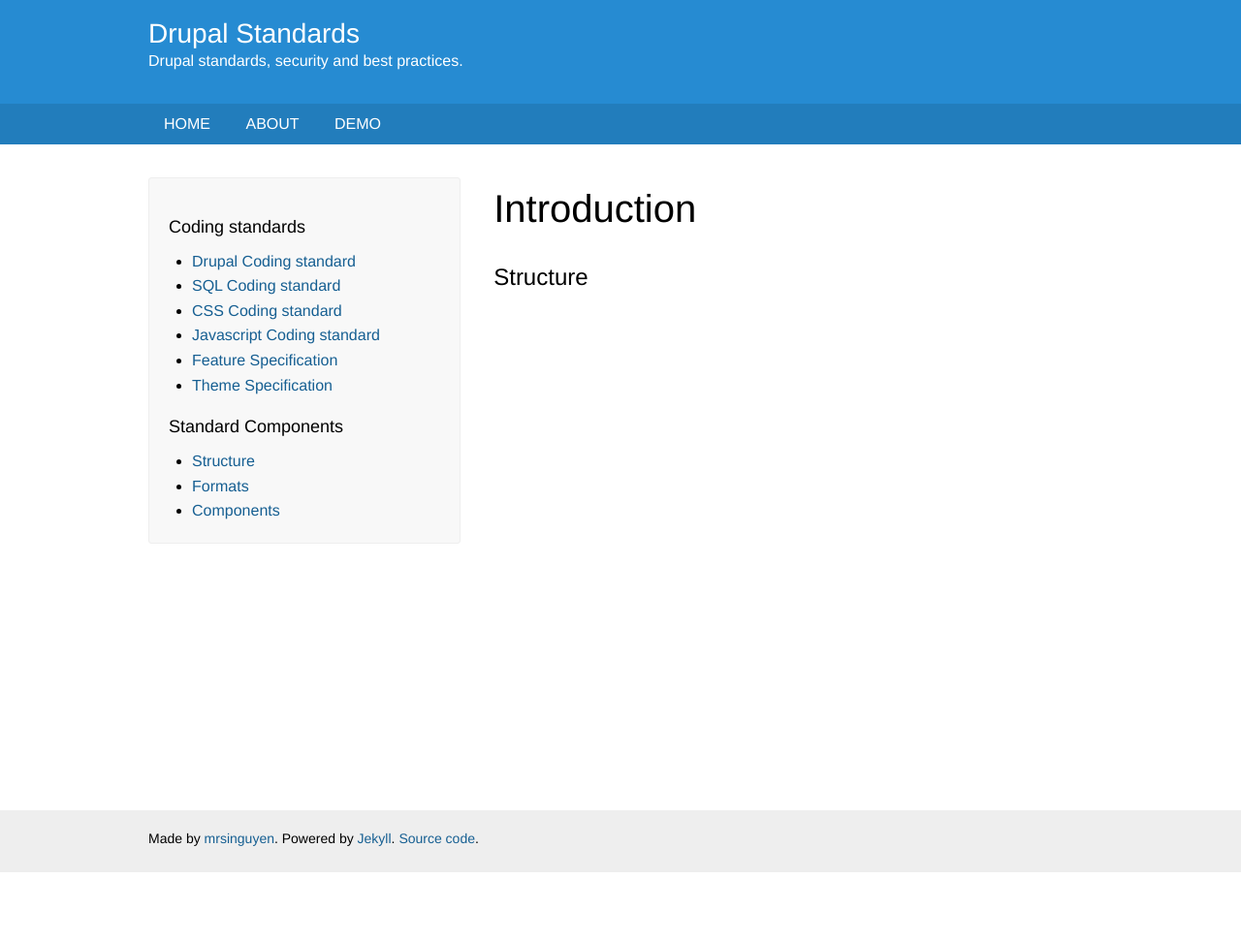
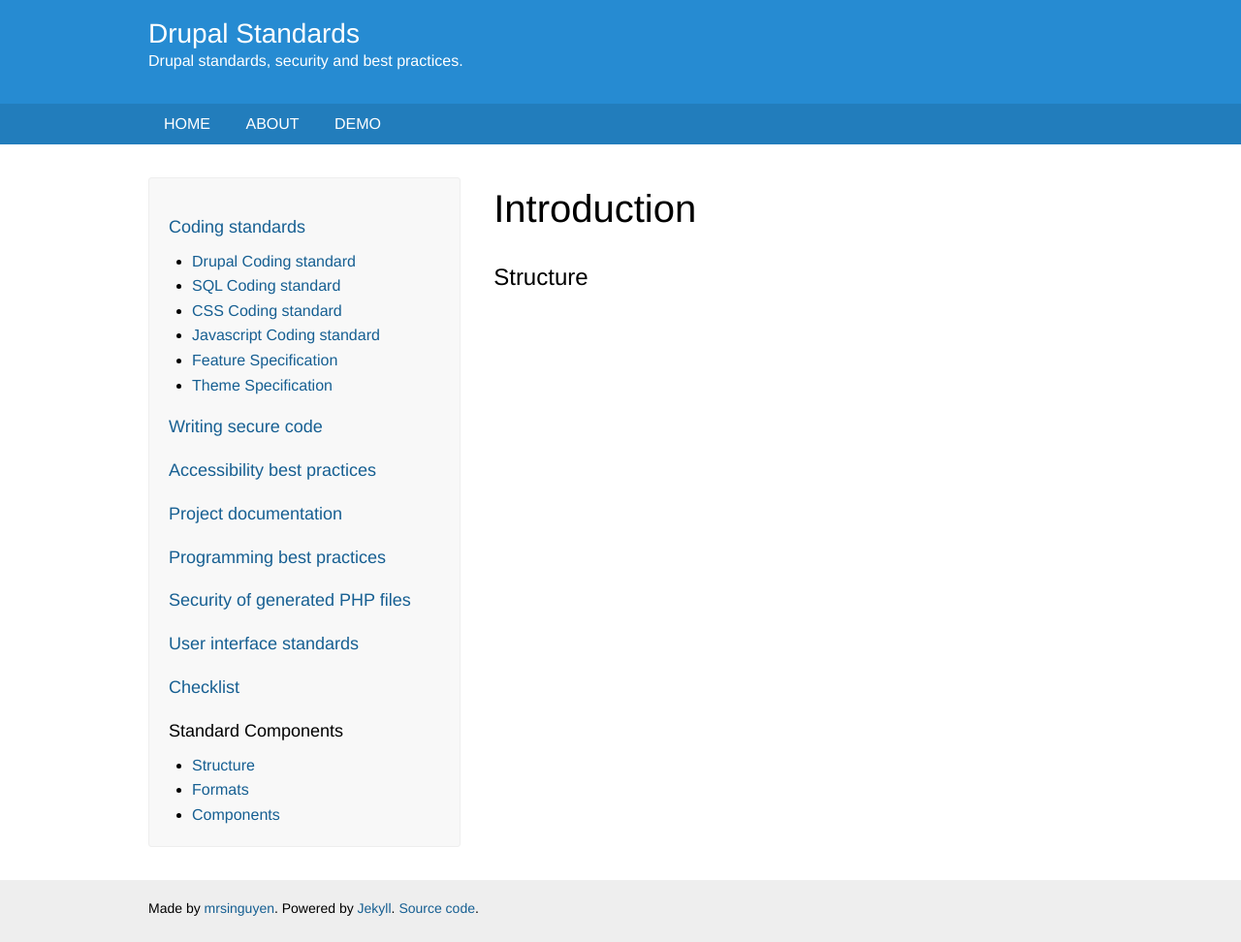
Before and after one commit to mrsinguyen/drupal-standard, a Jekyll site: the page built from index.md, in a window 1280 px wide. Shown: the whole page at 97% size. Built offline with Jekyll 4.4.1, drawn with Linux system fonts in a browser that asks for light colours; nearby versions of some CDN libraries; library files that are not in the unit come from our copies; Markdown is read by kramdown in place of the engine named in the settings; before the commit the page ends 900 px from its top, so only the background shows below that.

Commit message:
Added navigation

```diff
--- a/_includes/navigation.html
+++ b/_includes/navigation.html
@@ -1,7 +1,7 @@
 <h2>Main Navigation</h2>
 <ul>
   <li>
-    <h3>Coding standards</h3>
+    <h3><a href="{{ site.baseurl }}coding-standards">Coding standards</a></h3>
     <ul>
       <li><a href="{{ site.baseurl }}/coding-standard/drupal-coding-standard">Drupal Coding standard</a></li>
       <li><a href="{{ site.baseurl }}/coding-standard/sql-coding-standard">SQL Coding standard</a></li>
@@ -12,6 +12,27 @@
     </ul>
   </li>
   <li>
+    <h3><a href="{{ site.baseurl }}/writing-secure-code">Writing secure code</a></h3>
+  </li>
+  <li>
+    <h3><a href="{{ site.baseurl }}/accessibility-best-practices">Accessibility best practices</a></h3>
+  </li>
+  <li>
+    <h3><a href="{{ site.baseurl }}/project-documentation">Project documentation</a></h3>
+  </li>
+  <li>
+    <h3><a href="{{ site.baseurl }}/programming-best-practices">Programming best practices</a></h3>
+  </li>
+  <li>
+    <h3><a href="{{ site.baseurl }}/security-of-generated-php-files">Security of generated PHP files</a></h3>
+  </li>
+  <li>
+    <h3><a href="{{ site.baseurl }}/user-interface-standards">User interface standards</a></h3>
+  </li>
+  <li>
+    <h3><a href="{{ site.baseurl }}/checklist">Checklist</a></h3>
+  </li>
+  <li>
     <h3>Standard Components</h3>
     <ul>
       <li><a href="{{ site.baseurl }}/standard-component/structure">Structure</a></li>
```
